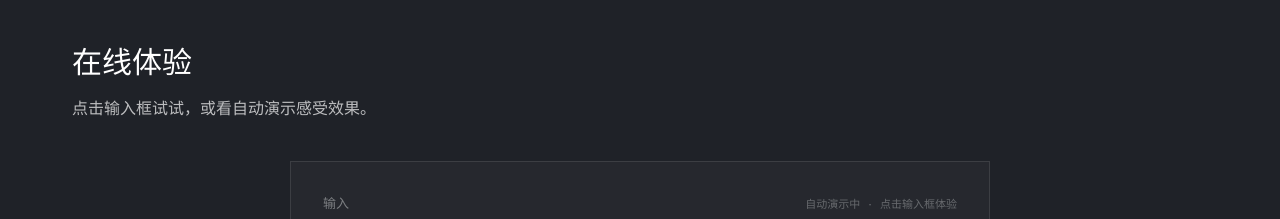
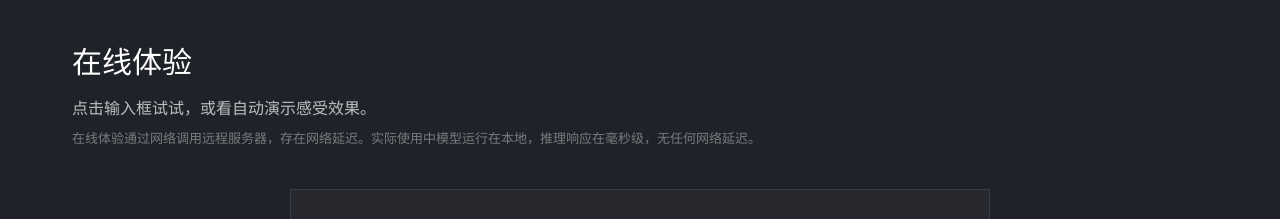
Before and after one commit to g03024735/super_ime_www, a Next.js app: page / in a window 1280 px wide. Shown: the part 800-1019 px from the top of the page. Built offline with nearby package versions, Linux system fonts and the light colour scheme.

Commit message:
add latency disclaimer to live demo

```diff
--- a/src/app/page.tsx
+++ b/src/app/page.tsx
@@ -829,6 +829,9 @@ export default function Home() {
             <p className="mt-4 max-w-[760px] text-[16px] leading-[1.5] text-white/70">
               点击输入框试试，或看自动演示感受效果。
             </p>
+            <p className="mt-2 text-[13px] text-white/40">
+              在线体验通过网络调用远程服务器，存在网络延迟。实际使用中模型运行在本地，推理响应在毫秒级，无任何网络延迟。
+            </p>
             <LiveDemo />
           </div>
         </section>
```
